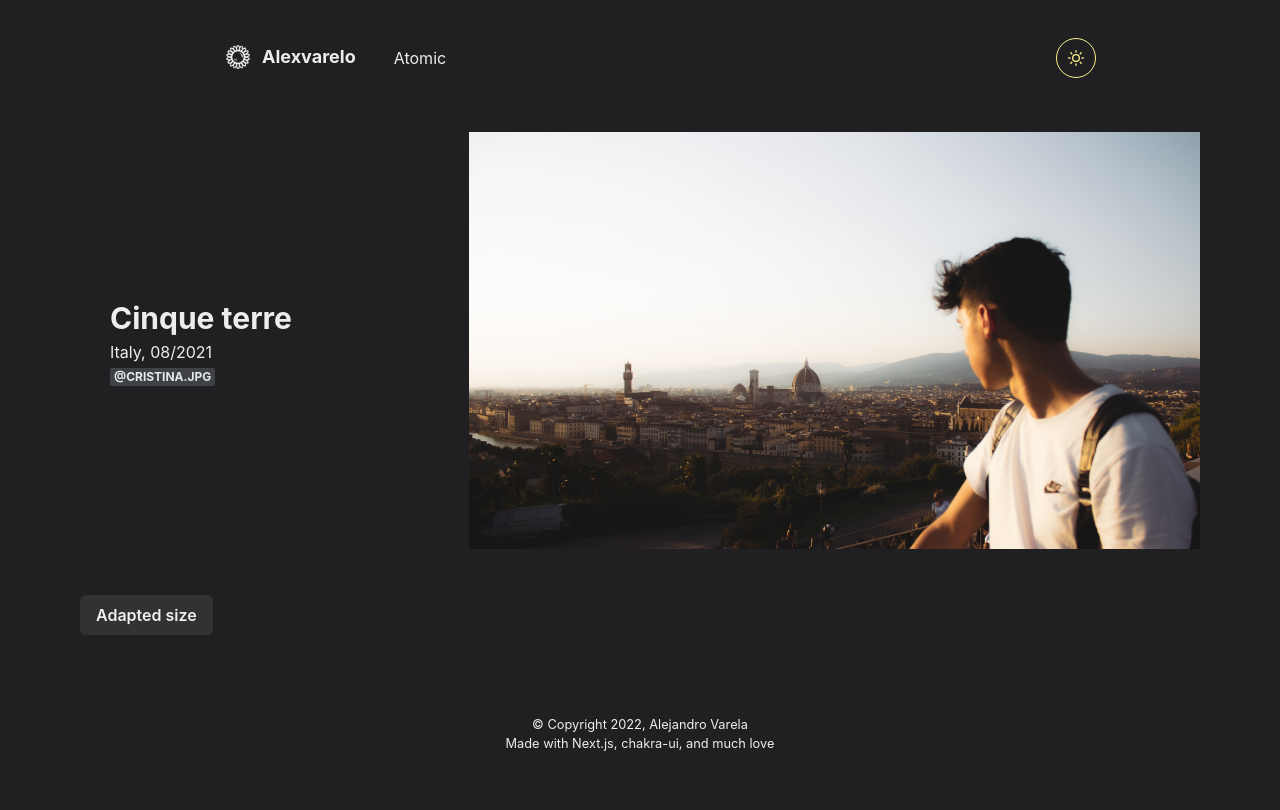
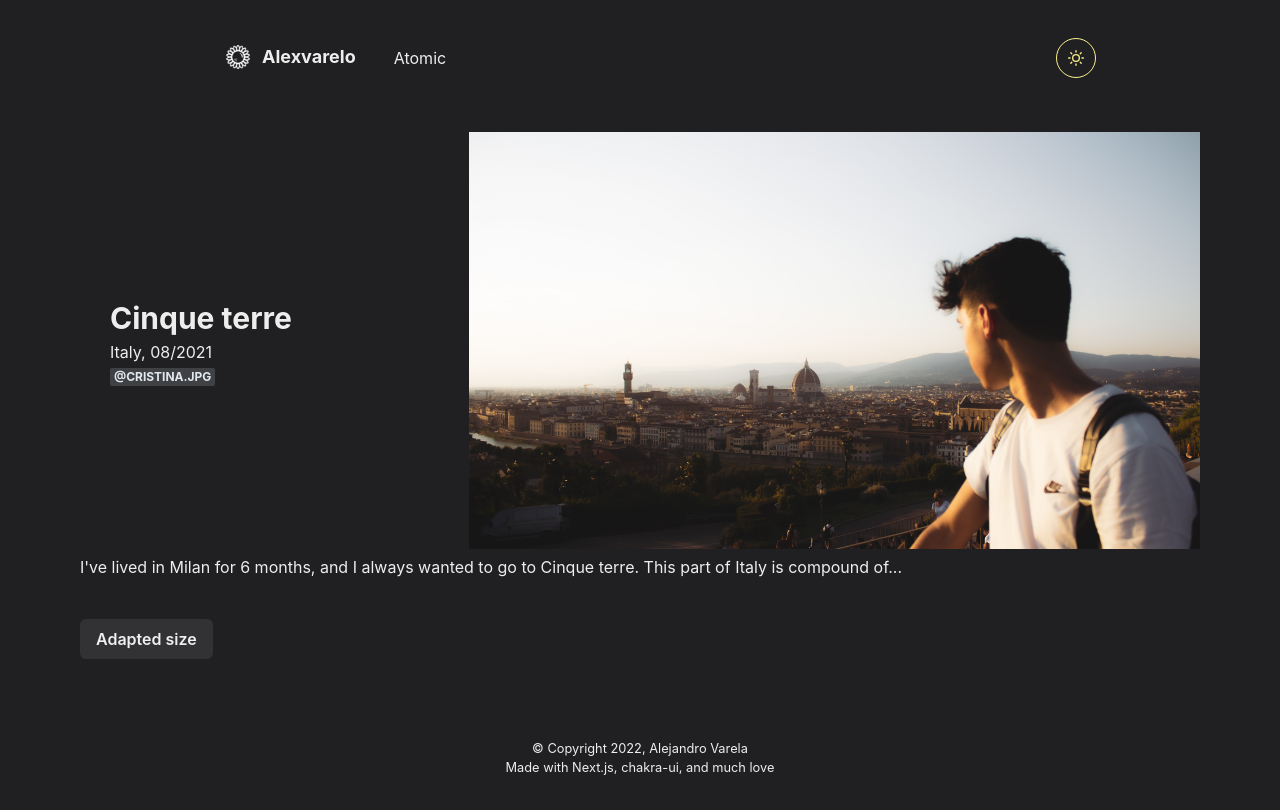
Before and after one commit to alexvarelo/alexvarelo-portfolio, a Next.js app: page /atomic/cinque in a window 1280 px wide. Built offline with nearby package versions, Linux system fonts and the light colour scheme.

Commit message:
add descritpion

```diff
--- a/pages/presetAtomic.js
+++ b/pages/presetAtomic.js
@@ -43,9 +43,10 @@ function AtomicSection({
             />
           </GridItem>
         </SimpleGrid>
+        <p>{description}</p>
         <Section delay={0.3}>
           <Button mt={10} onClick={() => setOriginalSize(!originalSize)}>
-            {originalSize ?  "Adapted size" : "Original size"}
+            {originalSize ? "Adapted size" : "Original size"}
           </Button>
           <SimpleGrid
             columns={[1, 2, 2, 4]}
```
